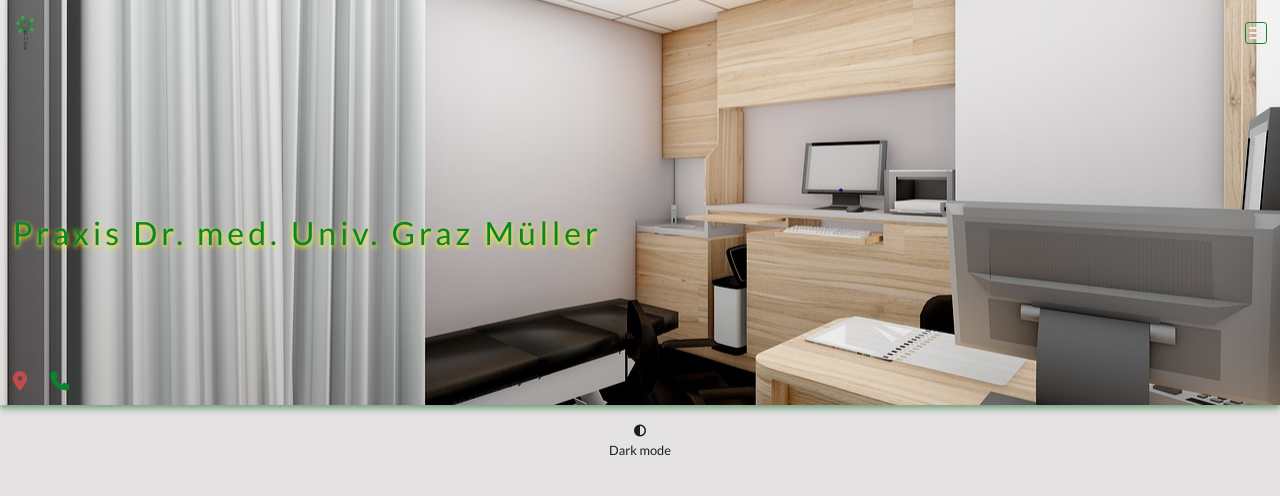
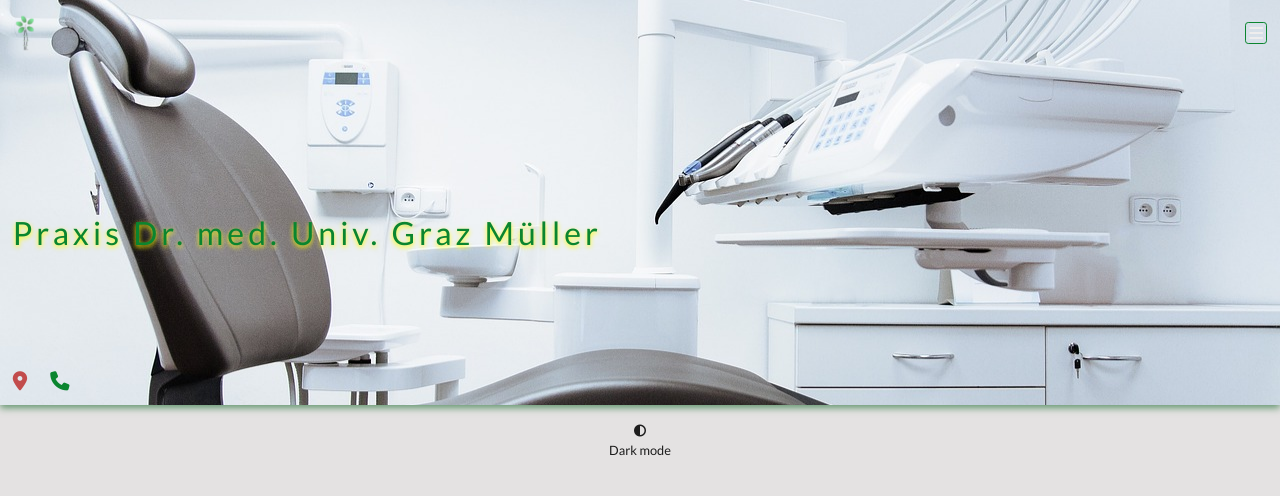
Before and after one commit to Papyrus-Saa/Die-Praxis, a website: page docs/index.html in a window 1280 px wide. Shown: the top 496 px of the page. Drawn offline with Linux system fonts and the light colour scheme.

Commit message:
changepic

```diff
--- a/src/css/styles.css
+++ b/src/css/styles.css
@@ -30,7 +30,7 @@ body.dark {
   width: 100%;
   padding: 0.8em;
   margin-bottom: 20px;
-  background-image: url(/docs/assets/images/doctor-6150024_1280.jpg);
+  background-image: url(/docs/assets/images/chair-2584260_1280.jpg);
   background-size: cover;
   background-position: center;
   -webkit-box-shadow: 0px 3px 7px 0px rgba(26, 107, 45, 0.64);
```
Also changed, not shown: docs/css/styles.min.css.
